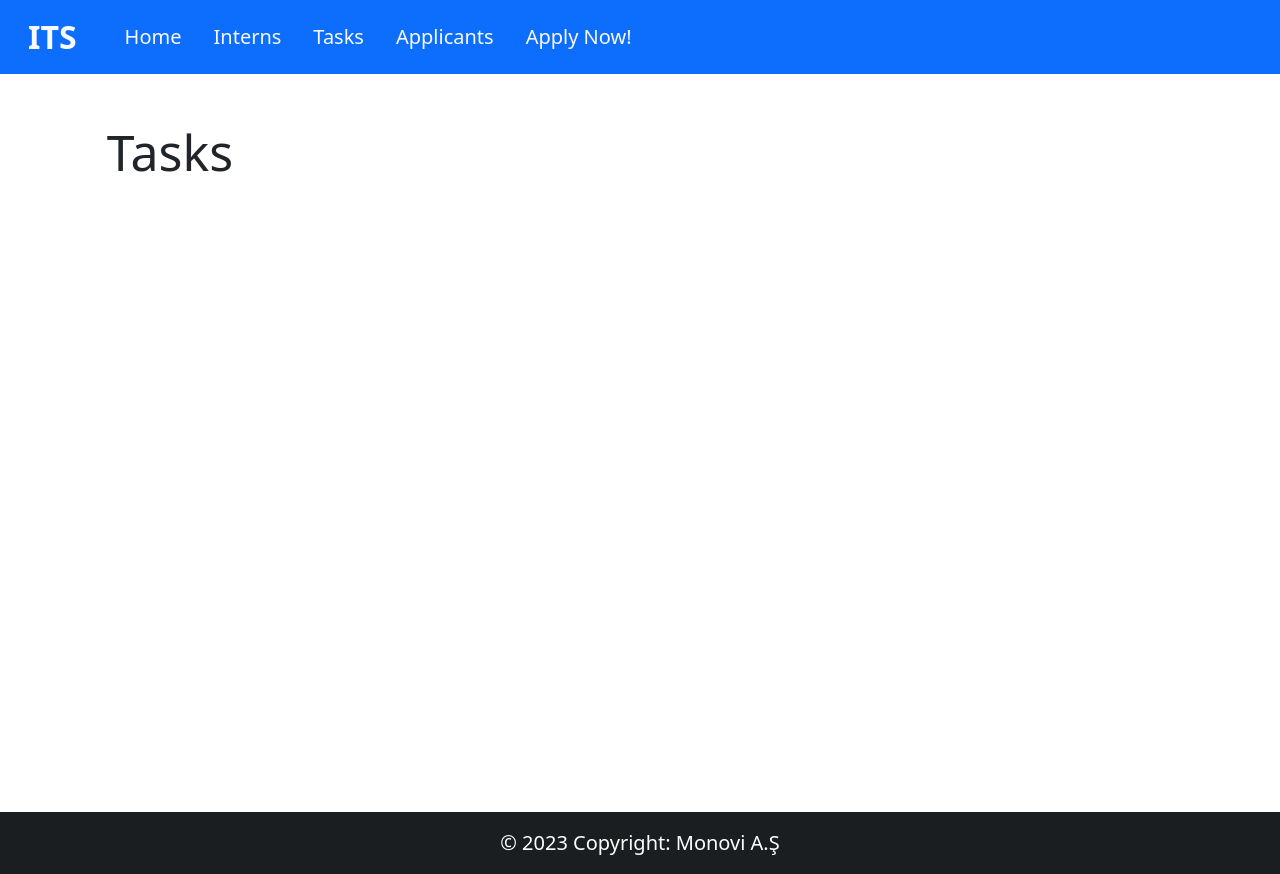
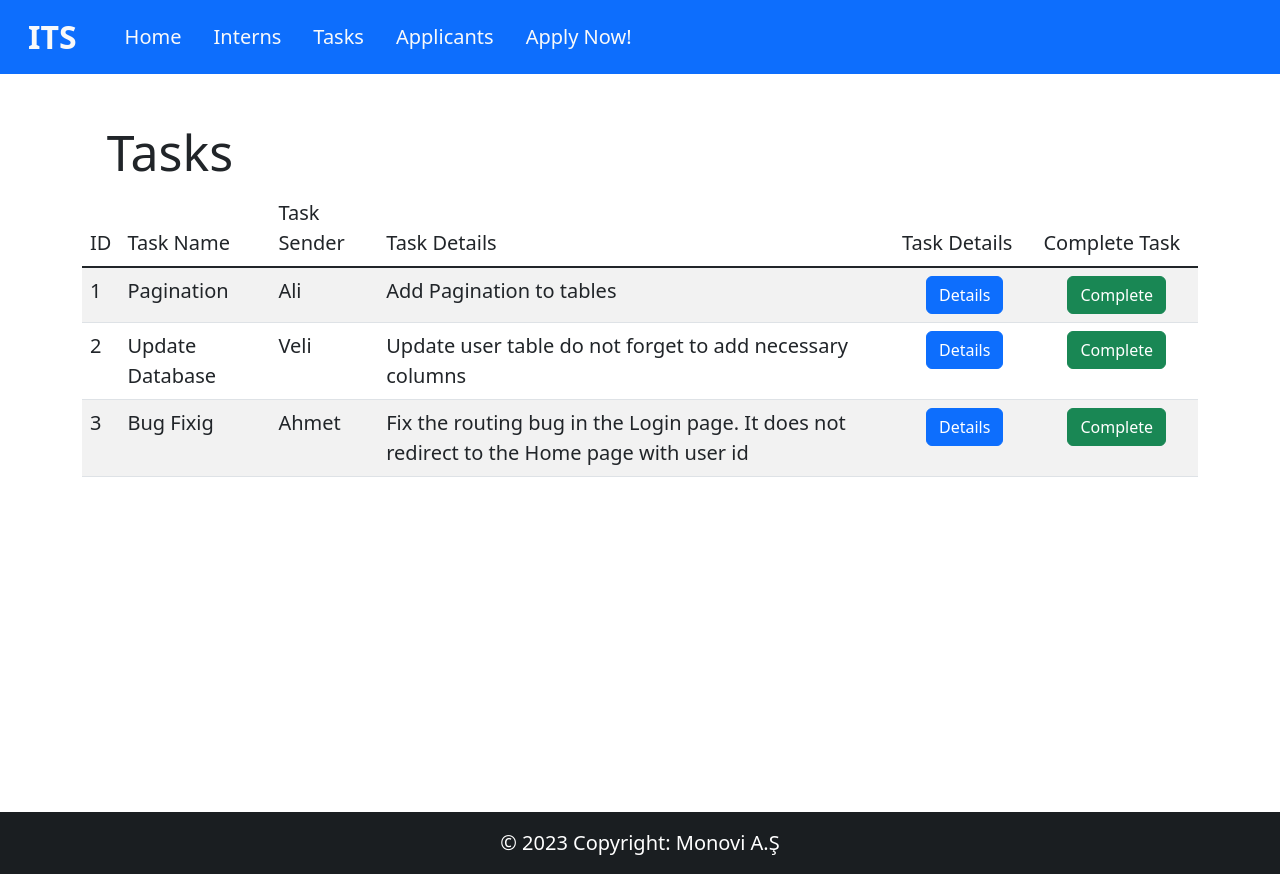
Before and after one commit to YarkinAta00/Intern_tracking_system, a Vue app in the folder deneme/: page /tasks in a window 1280 px wide. Built offline with nearby package versions, Linux system fonts and the light colour scheme.

Commit message:
Task table added to Task page

```diff
--- a/deneme/src/Tasks.vue
+++ b/deneme/src/Tasks.vue
@@ -1,15 +1,72 @@
 <script>
+import Button from './components/Button.vue'
 import PageTitle from './components/PageTitle.vue';
-export default{
-components: {
-    PageTitle,
+export default {
+    components: {
+        PageTitle,
+        Button,
+    },
+    data() {
+        return {
+            taskList: [
+                {
+                    id: 1,
+                    taskName: "Pagination",
+                    taskSender: "Ali",
+                    taskDetails: "Add Pagination to tables",
+                },
+                {
+                    id: 2,
+                    taskName: "Update Database",
+                    taskSender: "Veli",
+                    taskDetails: "Update user table do not forget to add necessary columns",
 
-  },
+                },
+                {
+                    id: 3,
+                    taskName: "Bug Fixig",
+                    taskSender: "Ahmet",
+                    taskDetails: "Fix the routing bug in the Login page. It does not redirect to the Home page with user id",
+
+                }
+            ]
+        }
+    }
 }
+
 </script>
 
 <template>
     <div>
         <PageTitle pageTitleValue="Tasks" />
     </div>
+    <div class=" container d-flex align-items-center  justify-content-center mb-4">
+        <table class="table table-striped table-hover table-responsive">
+            <thead>
+                <tr>
+                    <th scope="col" class="fs-5">ID</th>
+                    <th scope="col" class="fs-5">Task Name</th>
+                    <th scope="col" class="fs-5">Task Sender</th>
+                    <th scope="col" class="fs-5">Task Details</th>
+                    <th scope="col" class="fs-5">Task Details</th>
+                    <th scope="col" class="fs-5">Complete Task</th>
+
+                </tr>
+            </thead>
+            <tbody class="table-group-divider">
+                <tr v-for="task in taskList">
+                    <td class="fs-5">{{ task.id }}</td>
+                    <td class="fs-5">{{ task.taskName }}</td>
+                    <td class="fs-5">{{ task.taskSender }}</td>
+                    <td class="fs-5">{{ task.taskDetails }}</td>
+                    <td class="fs-5">
+                        <Button buttonText="Details" />
+                    </td>
+                    <td class="fs-5">
+                        <Button class="btn btn-success" buttonText="Complete" />
+                    </td>
+                </tr>
+            </tbody>
+        </table>
+    </div>
 </template>
```
